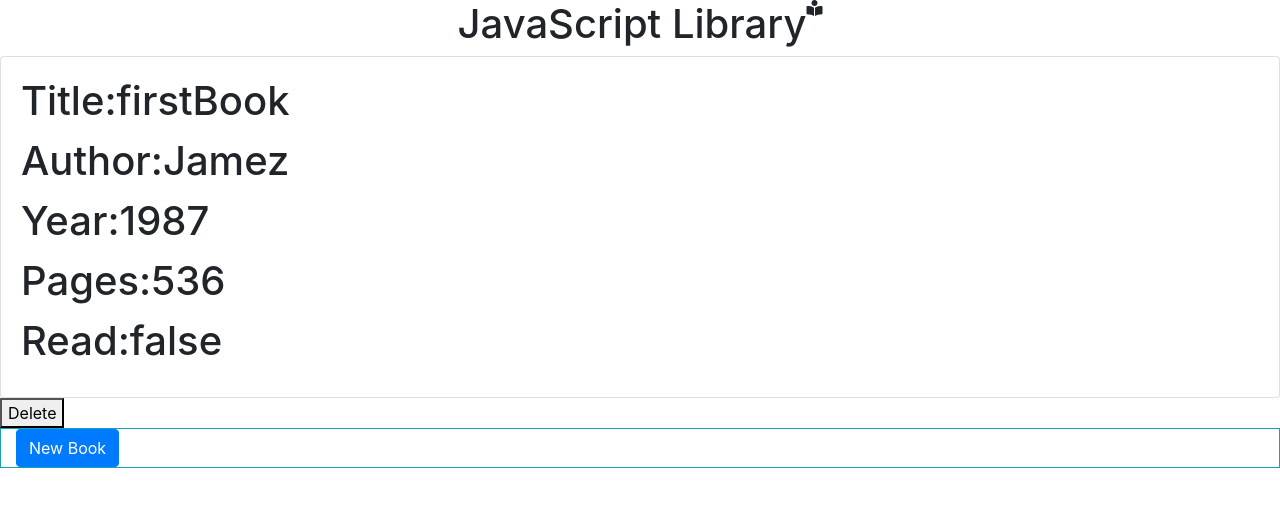
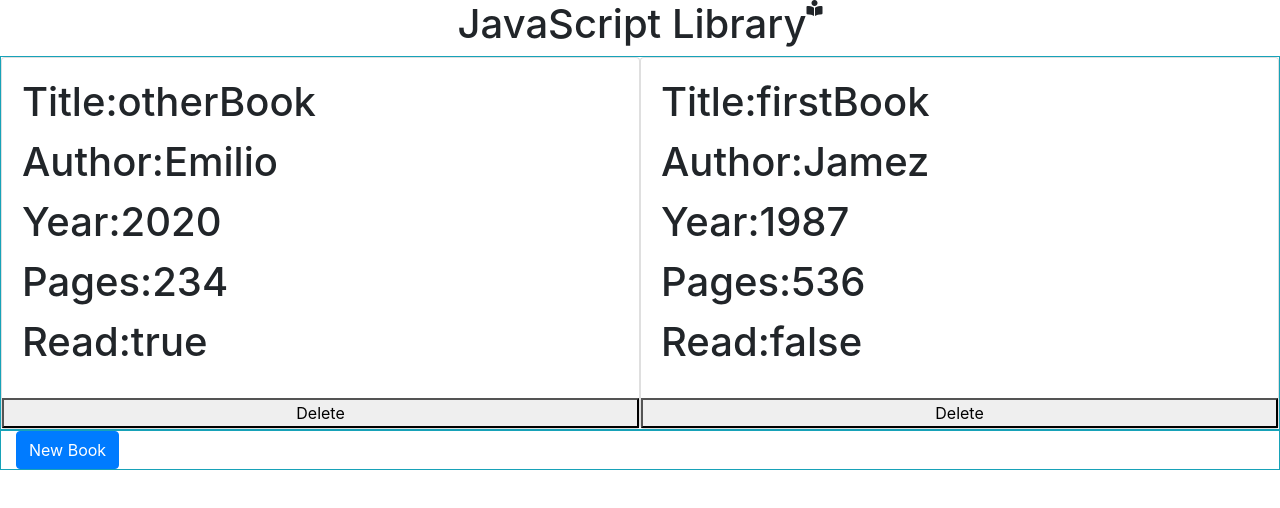
Before and after one commit to emiliocm9/JavaScript_Library, a plain HTML site: page index.html in a window 1280 px wide. Drawn offline with nearby package versions, Linux system fonts and the light colour scheme.

Commit message:
refactor: delete book method

```diff
--- a/assets/scripts/script.js
+++ b/assets/scripts/script.js
@@ -1,7 +1,7 @@
 let myLibrary = [];
 const myContainer = document.querySelector('.library-container');
 
-function Book(title, author, year, pages, read) {
+function myBook(title, author, year, pages, read) {
   this.title = title;
   this.author = author;
   this.year = year;
@@ -10,16 +10,18 @@ function Book(title, author, year, pages, read) {
 }
 
 function addBookToLibrary(title, author, year, pages, read) {
-  let userBook = new Book(title, author, year, pages, read);
+  let userBook = new myBook(title, author, year, pages, read);
   myLibrary.push(userBook);
-  console.log(myLibrary);
+  bookDisplay(userBook);
 }
 
-function bookDisplay(myLibrary) {
-  myLibrary.forEach(function(book) {
+function bookDisplay(book) {
   let bookIndex = myLibrary.indexOf(book);
-    myContainer.setAttribute("data-index", `${bookIndex}`);
-    myContainer.innerHTML = `<div class="card">
+
+  let myCard = document.createElement("div");
+  myCard.className = "card w-50";
+  myCard.setAttribute("data-index", `${bookIndex}`);
+  myCard.innerHTML = `
     <div class="card-body">
       <h1 class="card-title">Title:${book.title}</h1>
       <h1 class="card-title">Author:${book.author}</h1>
@@ -27,22 +29,21 @@ function bookDisplay(myLibrary) {
       <h1 class="card-title">Pages:${book.pages}</h1>
       <h1 class="card-title">Read:${book.read}</h1>
     </div>
-    </div>
   <button id="delete" class="remove">Delete</button>`;
-    deleteBook(book, bookIndex);
-  });
+
+  deleteBook(myCard, bookIndex);
+
+  myContainer.appendChild(myCard);
 }
 
-function deleteBook(book, bookIndex) {
-  myContainer.querySelector('#delete').addEventListener("click", function(){
-    // let element = document.querySelector(`[data-index="${bookIndex}"]`);
-    myContainer.removeChild(book);
+function deleteBook(myCard, bookIndex) {
+  myCard.querySelector("#delete").addEventListener("click", function() {
+    let element = document.querySelector(`[data-index="${bookIndex}"]`);
+    myContainer.removeChild(element);
     delete myLibrary(bookIndex);
   });
-
 }
 
 
 addBookToLibrary('otherBook', 'Emilio', 2020, 234, true);
 addBookToLibrary('firstBook', 'Jamez', 1987, 536, false);
-bookDisplay(myLibrary);
--- a/index.html
+++ b/index.html
@@ -16,7 +16,7 @@
       </div>
     </div>
   </div>
-  <div class="library-container">
+  <div class="library-container border border-info flex-wrap d-flex">
 
   </div>
 
```
Lines whose indentation alone changed are shown as unchanged.
